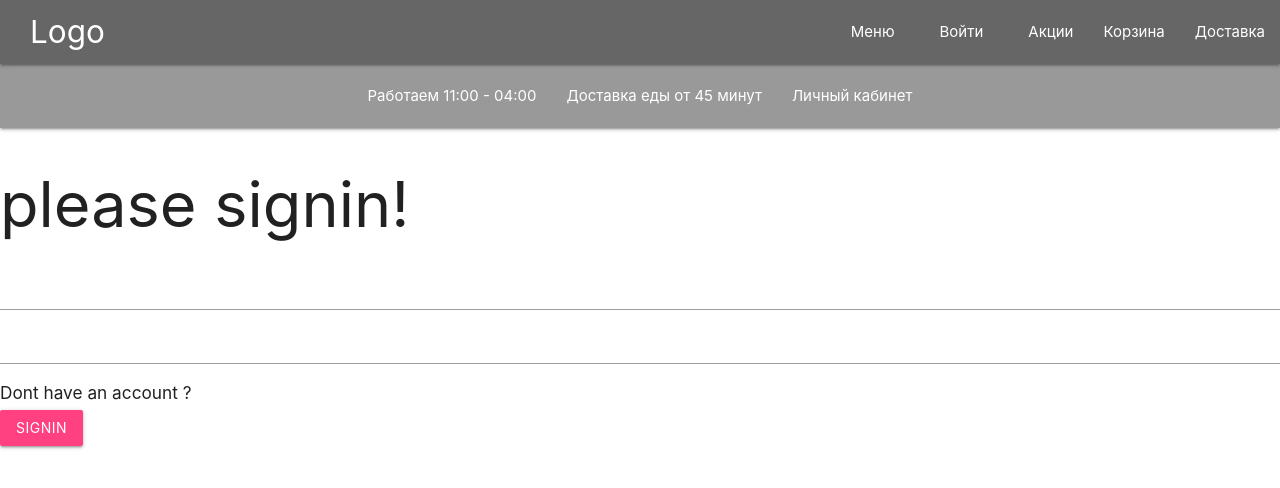
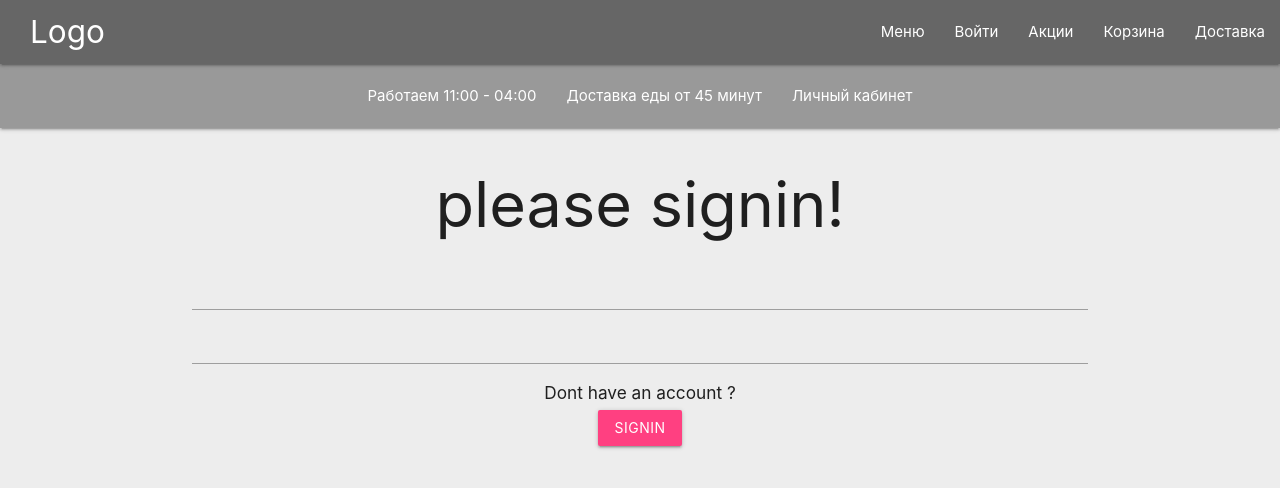
Before and after one commit to Rundomhaze/Yapona-Mama, a React (Create React App) app in the folder frontend/: page /auth in a window 1280 px wide. Shown: the top 488 px of the page. Built offline with nearby package versions, Linux system fonts and the light colour scheme.

Commit message:
add auth css min

```diff
--- /dev/null
+++ b/frontend/src/features/auth/Auth.css
@@ -0,0 +1,19 @@
+a.btn{
+  margin-top: 30%;
+}
+.modal{
+ max-height:100%;
+ overflow:hidden;
+}
+
+input[type="submit"]{
+  width: 100%;
+  margin-top: 50px;
+}
+.modal-close{
+  position: absolute;
+  top:10px;
+  right:10px;
+  padding:0;
+  margin:0;
+}
--- a/frontend/src/features/auth/Auth.jsx
+++ b/frontend/src/features/auth/Auth.jsx
@@ -1,6 +1,7 @@
 import React, { useState } from "react";
 import { signupUser, signinUser } from '../../reducers/authReducer';
 import { useDispatch, useSelector } from 'react-redux';
+import './Auth.css';
 
 function Auth() {
   const [email, setEmail] = useState('');
@@ -17,12 +18,13 @@ function Auth() {
   }
 
   return (
-    <div>
+
+
+    <div className="container center" >
       {loading &&
         <div className="progress">
           <div className="indeterminate"></div>
         </div>
-
       }
       <h1>please {auth}!</h1>
       {error &&
@@ -43,8 +45,11 @@ function Auth() {
           <h6 onClick={() => setAuth('signup')}>Dont have an account ?</h6> :
           <h6 onClick={() => setAuth('signin')}>Already have an account?</h6>
       }
+
       <button className="btn #ff4081 pink accent-2" onClick={() => authenticate()}>{auth}</button>
+
     </div>
+
   )
 }
 
--- a/frontend/src/features/navbar/Navbar.jsx
+++ b/frontend/src/features/navbar/Navbar.jsx
@@ -16,7 +16,7 @@ function Navbar() {
             <a href="#" data-target="mobile-demo" className="sidenav-trigger"><i className="material-icons">menu</i></a>
             <ul className="right hide-on-med-and-down">
               <li><a href="/">Меню</a></li>
-              <li><a href="#"><Link to="/auth">Войти</Link></a></li>
+              <li><Link to="/auth">Войти</Link></li>
               <li><a href="/">Акции</a></li>
               <li><a href="/">Корзина</a></li>
               <li><a href="/">Доставка</a></li>
--- a/frontend/src/index.css
+++ b/frontend/src/index.css
@@ -1,4 +1,5 @@
 body {
+  background-color: rgb(237,237,237);
   margin: 0;
   font-family: -apple-system, BlinkMacSystemFont, 'Segoe UI', 'Roboto', 'Oxygen',
     'Ubuntu', 'Cantarell', 'Fira Sans', 'Droid Sans', 'Helvetica Neue',
```
